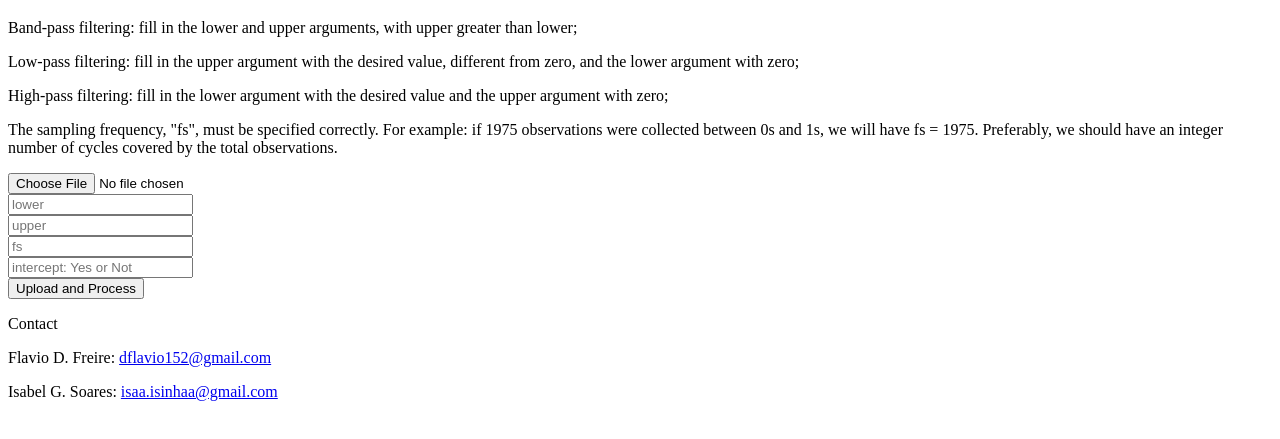
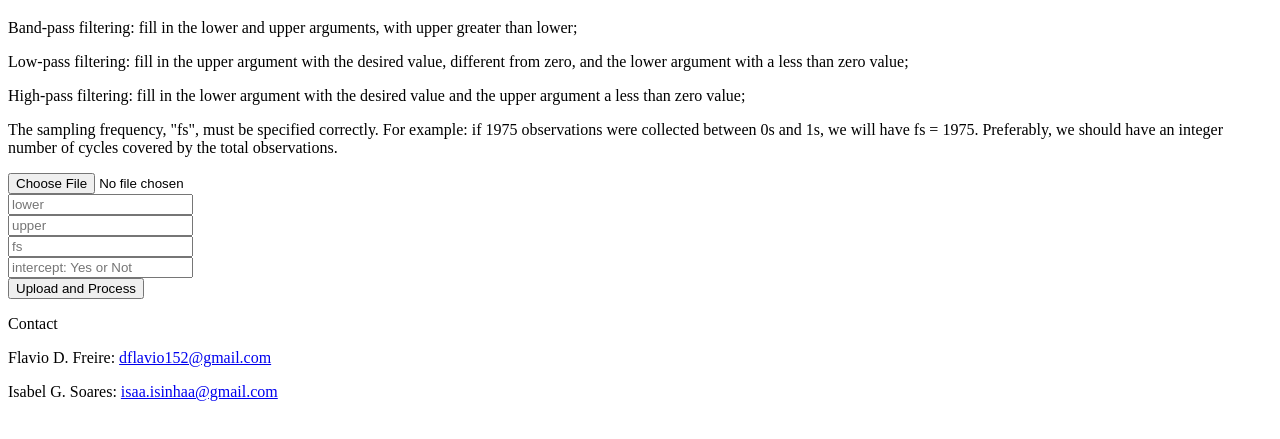
Before and after one commit to flaviodalossa/fftfilter.github.io, a plain HTML site: page index.html in a window 1280 px wide. Shown: the part 61-500 px from the top of the page. Drawn offline with Linux system fonts and the light colour scheme.

Commit message:
Update index.html

```diff
--- a/index.html
+++ b/index.html
@@ -9,8 +9,8 @@
     <h1>Upload a CSV file and type the parameters</h1>
 
     <p>Band-pass filtering: fill in the lower and upper arguments, with upper greater than lower;</p>
-    <p>Low-pass filtering: fill in the upper argument with the desired value, different from zero, and the lower argument with zero;</p>
-    <p>High-pass filtering: fill in the lower argument with the desired value and the upper argument with zero;</p>
+    <p>Low-pass filtering: fill in the upper argument with the desired value, different from zero, and the lower argument with a less than zero value;</p>
+    <p>High-pass filtering: fill in the lower argument with the desired value and the upper argument a less than zero value;</p>
     <p>The sampling frequency, "fs", must be specified correctly. For example: if 1975 observations were collected between 0s and 1s, we will have fs = 1975. Preferably, we should have an integer number of cycles covered by the total observations.</p>
 
     <form id="uploadForm" enctype="multipart/form-data">
@@ -36,7 +36,7 @@
             const param3 = document.querySelector('input[name="param3"]').value;
             const param4 = document.querySelector('input[name="param4"]').value.toLowerCase();
 
-            if (isNaN(param1) || isNaN(param2) || isNaN(param3)) {
+            if (isNaN(param1) || isNaN(param2) || isNaN(param3) || param3 <= 0) {
                 alert('Parameters lower, upper, and fs must be numbers.');
                 return;
             }
```
